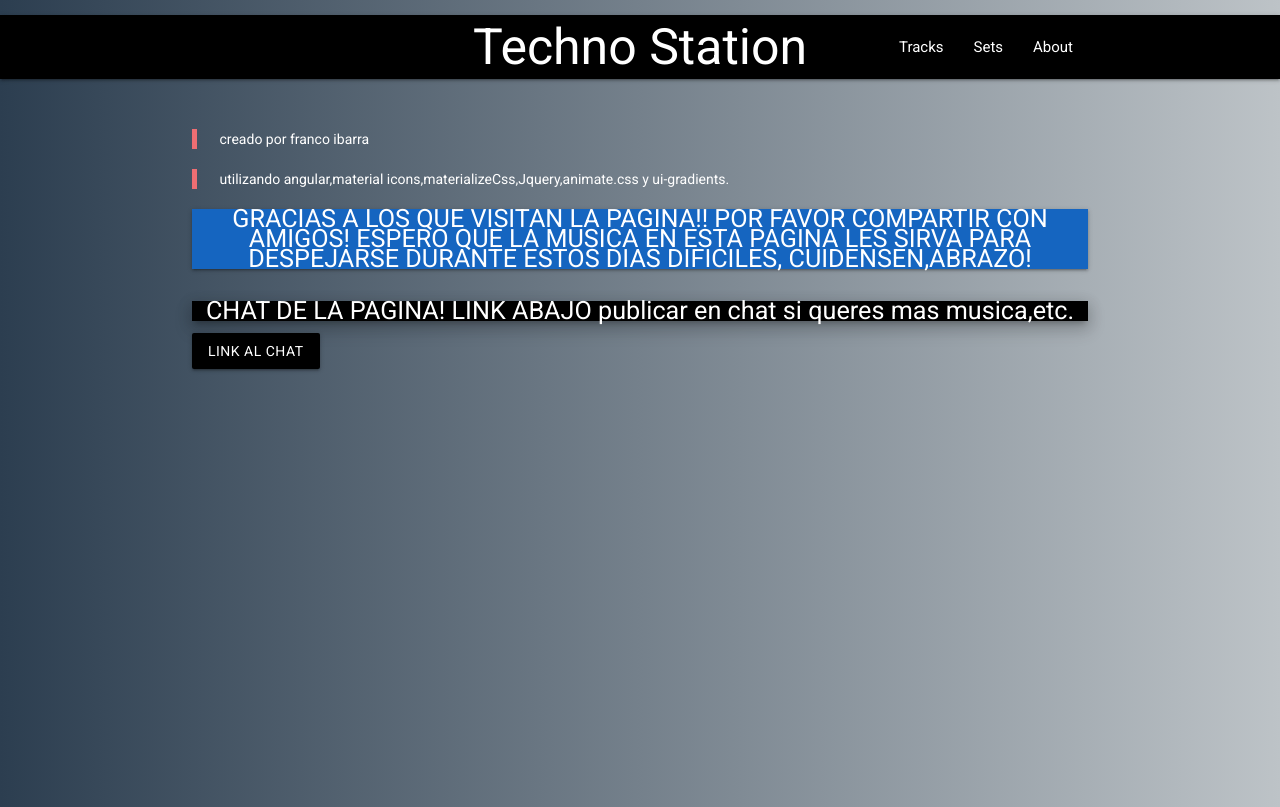
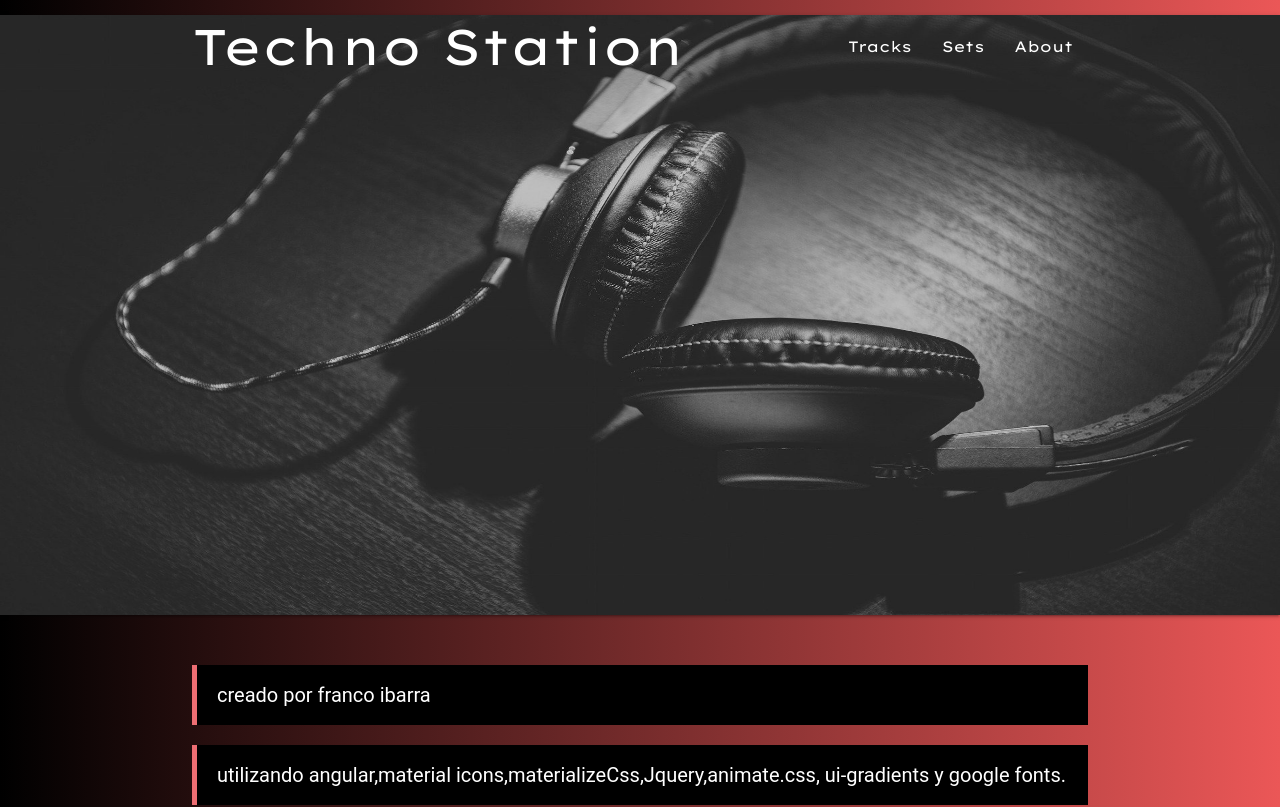
Before and after one commit to francoandes12/technostation, an Angular app: page /about in a window 1280 px wide. Shown: the top 807 px of the page. Built offline with nearby package versions, Linux system fonts and the light colour scheme.

Commit message:
"version 3.4"

```diff
--- a/src/app/app.component.css
+++ b/src/app/app.component.css
@@ -0,0 +1,15 @@
+.nuevomenu{
+    background-image: url(../assets/img/headphones-690685_1920.jpg);
+    height: 300px;
+    background-size: 100% 100%;
+    font-family: 'Lexend Giga', sans-serif;
+}
+@media screen and (min-width:768px) {
+    .nuevomenu{
+        background-image: url(../assets/img/headphones-690685_1920.jpg);
+        height: 600px;
+        background-size: 100% 100%;
+        font-family: 'Lexend Giga', sans-serif;
+
+    }
+}
--- a/src/app/app.component.html
+++ b/src/app/app.component.html
@@ -1,8 +1,8 @@
 <div class="section">
-  <nav class="black">
+  <nav class="nuevomenu">
     <div class="nav-wrapper container">
       <!-- <h1 [routerLink]="['/']" [routerLinkActive]="['actived']" class="brand-logo center" style="cursor: pointer;">Techno Station</h1> -->
-      <a [routerLink]="['/']" [routerLinkActive]="['actived']" class="brand-logo center titulo" id="hola">Techno
+      <a [routerLink]="['/']" [routerLinkActive]="['actived']" class="brand-logo titulo" id="hola">Techno
         Station</a>
       <a href="#" data-target="menu-responsive" class="sidenav-trigger">
         <mat-icon>menu</mat-icon>
--- a/src/app/components/about/about.component.html
+++ b/src/app/components/about/about.component.html
@@ -1,11 +1,11 @@
 <div class="container section">
-  <blockquote class="white-text">
+  <blockquote class="white-text black" id="about">
     creado por franco ibarra
   </blockquote>
-  <blockquote class="white-text">
-    utilizando angular,material icons,materializeCss,Jquery,animate.css y ui-gradients.
+  <blockquote class="white-text black" id="about">
+    utilizando angular,material icons,materializeCss,Jquery,animate.css, ui-gradients y google fonts.
   </blockquote>
-  <p class="flow-text z-depth-1 center white-text blue darken-3">GRACIAS A LOS QUE VISITAN LA PAGINA!! POR FAVOR COMPARTIR CON AMIGOS! ESPERO QUE LA MUSICA EN ESTA PAGINA LES SIRVA PARA DESPEJARSE DURANTE ESTOS DIAS DIFICILES, CUIDENSEN,ABRAZO!</p>
+  <p class="flow-text z-depth-1 center white-text black darken-3" id="espacio">GRACIAS A LOS QUE VISITAN LA PAGINA!! POR FAVOR COMPARTIR CON AMIGOS! ESPERO QUE LA MUSICA EN ESTA PAGINA LES SIRVA PARA DESPEJARSE DURANTE ESTOS DIAS DIFICILES, CUIDENSEN,ABRAZO!</p>
   <br>
   <p class="white-text center flow-text z-depth-3 black">
    CHAT DE LA PAGINA! LINK ABAJO
--- a/src/app/components/home/home.component.html
+++ b/src/app/components/home/home.component.html
@@ -1,6 +1,6 @@
 <title>hola</title>
 <div class="container section">
-  <blockquote class="white-text">
+  <blockquote class="white-text black" id="about">
     Bienvenidos a {{title}}
   </blockquote>
   <div class="parrafo">
--- a/src/app/components/sets/sets.component.html
+++ b/src/app/components/sets/sets.component.html
@@ -1,5 +1,5 @@
 <div class="container section">
-  <blockquote class="white-text">
+  <blockquote class="white-text black" id="about">
     Nuevos Sets Para la cuarentena!!
   </blockquote>
   <div class="row">
--- a/src/app/components/tracks/tracks.component.html
+++ b/src/app/components/tracks/tracks.component.html
@@ -1,5 +1,5 @@
 <div class="container section">
-  <blockquote class="white-text">
+  <blockquote class="white-text black" id="about">
     Nuevos tracks
   </blockquote>
   <div class="row">
--- a/src/assets/css/styles.css
+++ b/src/assets/css/styles.css
@@ -1,9 +1,15 @@
 body {
-  background: #bdc3c7;
+  /* background: #bdc3c7; */
   /* fallback for old browsers */
-  background: -webkit-linear-gradient(to right, #2c3e50, #bdc3c7);
+  /* background: -webkit-linear-gradient(to right, #2c3e50, #bdc3c7); */
   /* Chrome 10-25, Safari 5.1-6 */
-  background: linear-gradient(to right, #2c3e50, #bdc3c7);
+  /*  background: linear-gradient(to right, #2c3e50, #bdc3c7); */
+  /* W3C, IE 10+/ Edge, Firefox 16+, Chrome 26+, Opera 12+, Safari 7+ */
+  background: #EB5757;
+  /* fallback for old browsers */
+  background: -webkit-linear-gradient(to right, #000000, #EB5757);
+  /* Chrome 10-25, Safari 5.1-6 */
+  background: linear-gradient(to right, #000000, #EB5757);
   /* W3C, IE 10+/ Edge, Firefox 16+, Chrome 26+, Opera 12+, Safari 7+ */
 
 }
@@ -37,3 +43,10 @@ ul li a:hover {
   color: #9e9e9e;
   text-transform: uppercase;
 }
+#about{
+  padding: 20px;
+  font-size: 20px;
+}
+#espacio{
+  line-height:2;
+}
--- a/src/index.html
+++ b/src/index.html
@@ -5,7 +5,8 @@
   <title>Techno Station</title>
   <base href="/">
   <meta name="viewport" content="width=device-width, initial-scale=1">
-  <link href="https://fonts.googleapis.com/css?family=Roboto:300,400,500&display=swap" rel="stylesheet">
+  <!-- <link href="https://fonts.googleapis.com/css?family=Roboto:300,400,500&display=swap" rel="stylesheet"> -->
+  <link href="https://fonts.googleapis.com/css2?family=Lexend+Giga&display=swap" rel="stylesheet">
   <link href="https://fonts.googleapis.com/icon?family=Material+Icons" rel="stylesheet">
   <link rel="icon" type="image/x-icon" href="favicon.ico"/>
 </head>
```
Also changed, not shown: src/assets/img/foto2.jpg (added), src/assets/img/headphones-690685_1920.jpg (added).
